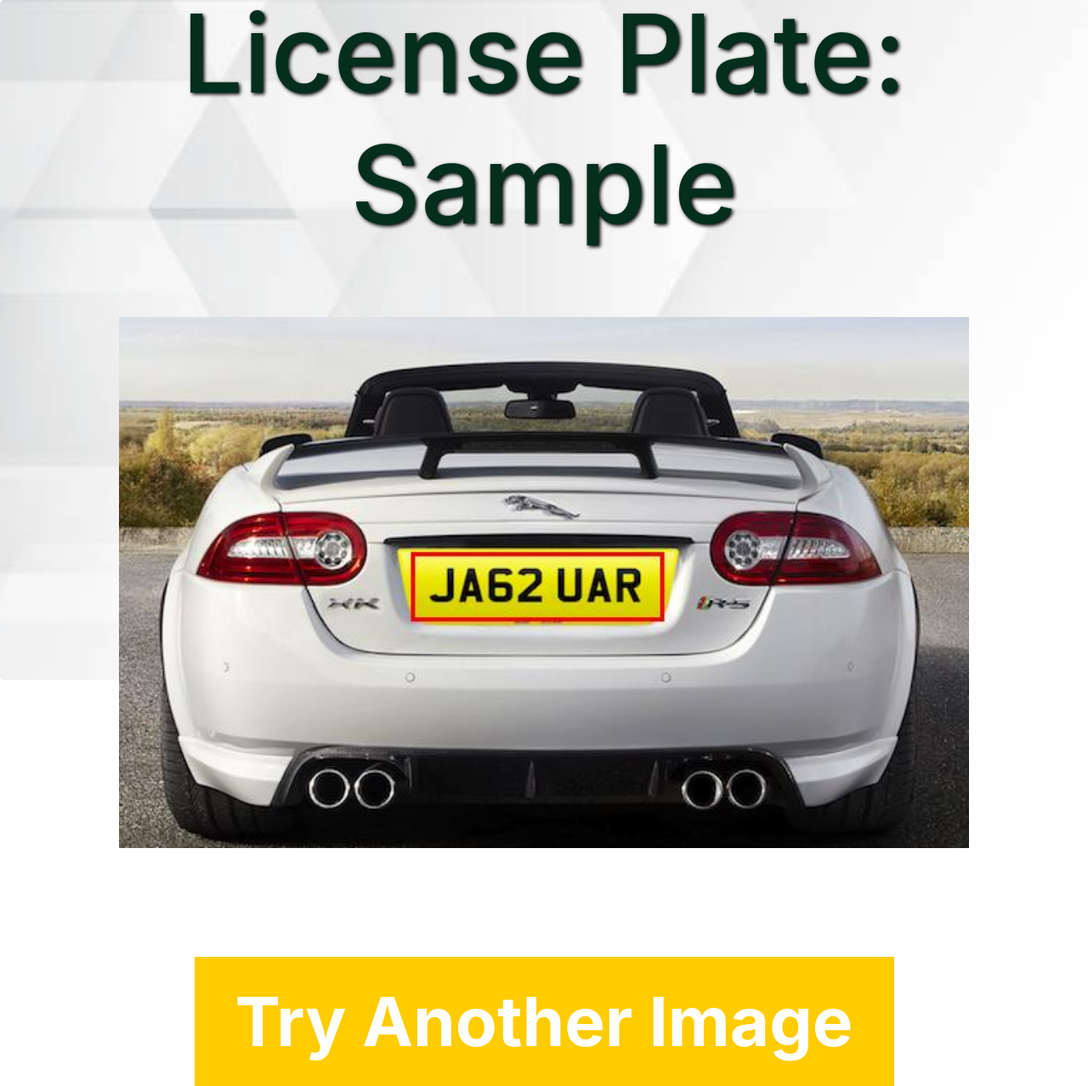
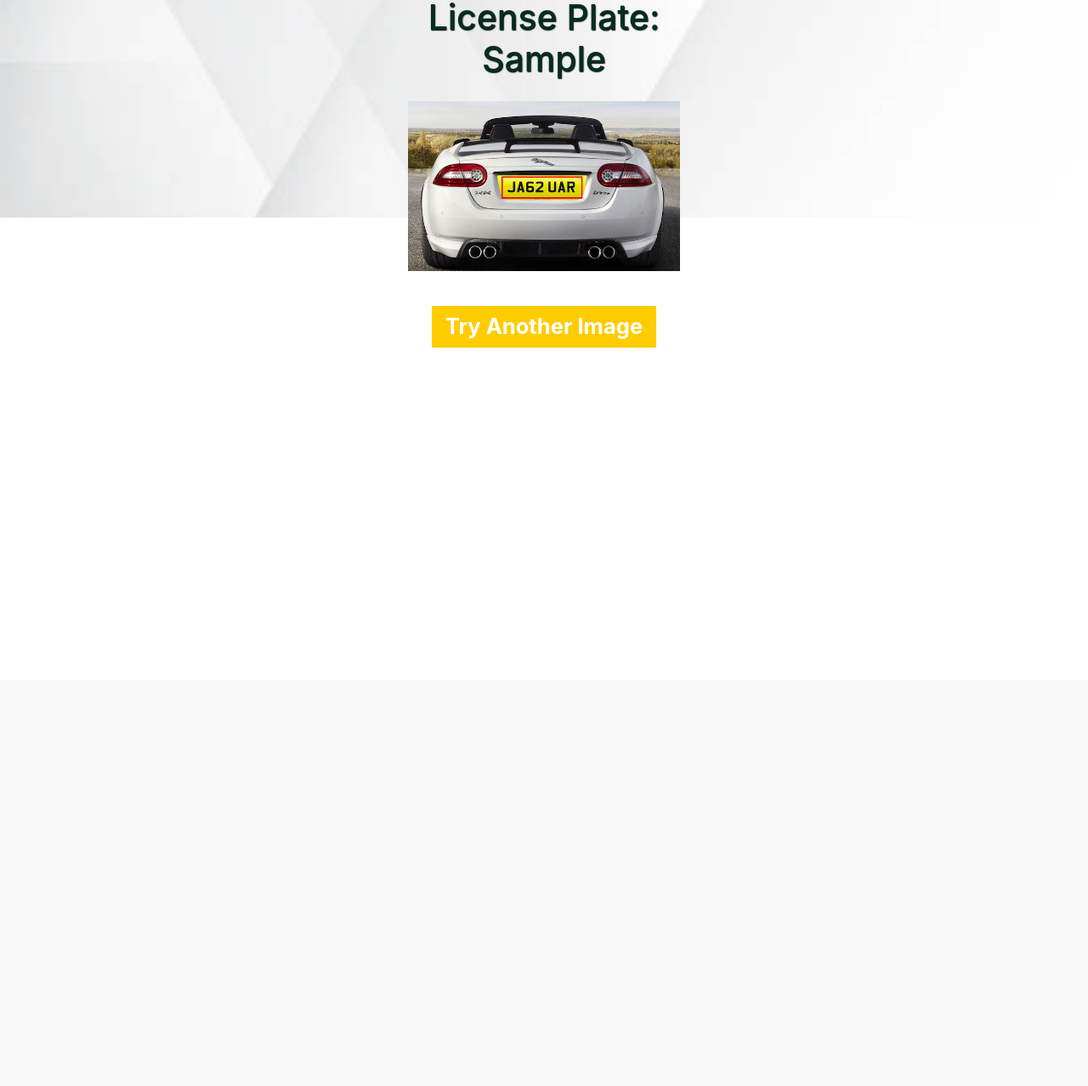
Before and after one commit to kartikey81/Car_Number_Plate_Detecion, a Flask app: template templates/result.html in a window 1280 px wide. Shown: the whole page at 85% size. After the commit the page ends 409 px from the top, so only its background shows below. Run offline with Flask 3, Linux system fonts and the light colour scheme; the template is opened without the code that fills it: most values are stand-ins (such as "Sample title", 1, 10 or a date in 2020); some libraries are stand-ins or nearby versions.

Commit message:
Update result.html

```diff
--- a/templates/result.html
+++ b/templates/result.html
@@ -2,7 +2,13 @@
 <html lang="en">
 <head>
     <meta charset="UTF-8">
-    <meta name="viewport" content="width=device-width, initial-scale=0.31">
+    <meta name="viewport" content="width=device-width, initial-scale=1">
+    <script>
+  window.onload = function() {
+    document.body.style.zoom = "32%";
+  };
+</script>
+
     <title>Car License Plate Detector - Result</title>
     <link rel="stylesheet" href="https://stackpath.bootstrapcdn.com/bootstrap/4.5.2/css/bootstrap.min.css">
     <style>
```
